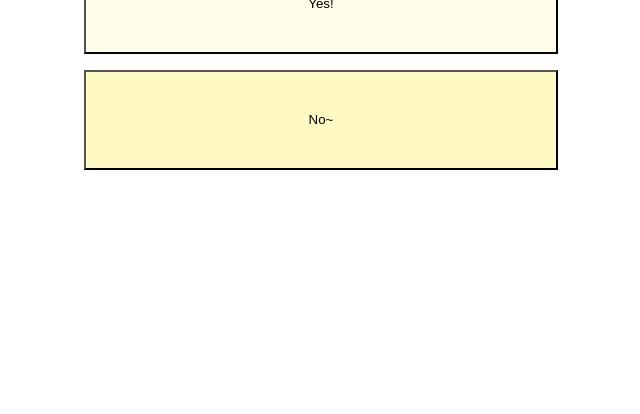
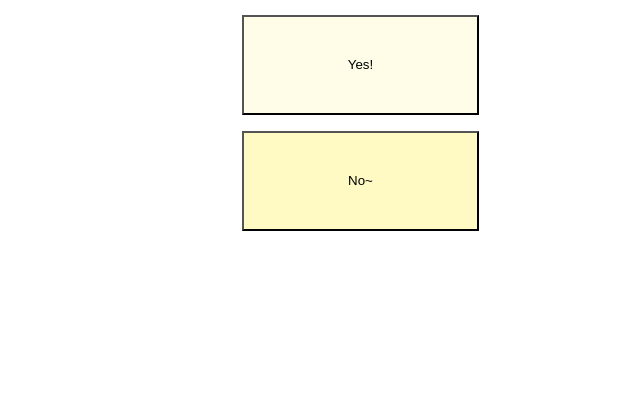
Before and after one commit to MAYIMENG/NTU-19, a Flask app: page /end in a window 1280 px wide. Shown: the part 386-800 px from the top of the page, without its empty margins (240-880 px from the left). Run offline with Flask 3, Linux system fonts and the light colour scheme.

Commit message:
Update end.html

```diff
--- a/templates/end.html
+++ b/templates/end.html
@@ -1,4 +1,4 @@
-style>
+<style>
       .container {
         width: 100%;
         margin-top: 10%;
```
